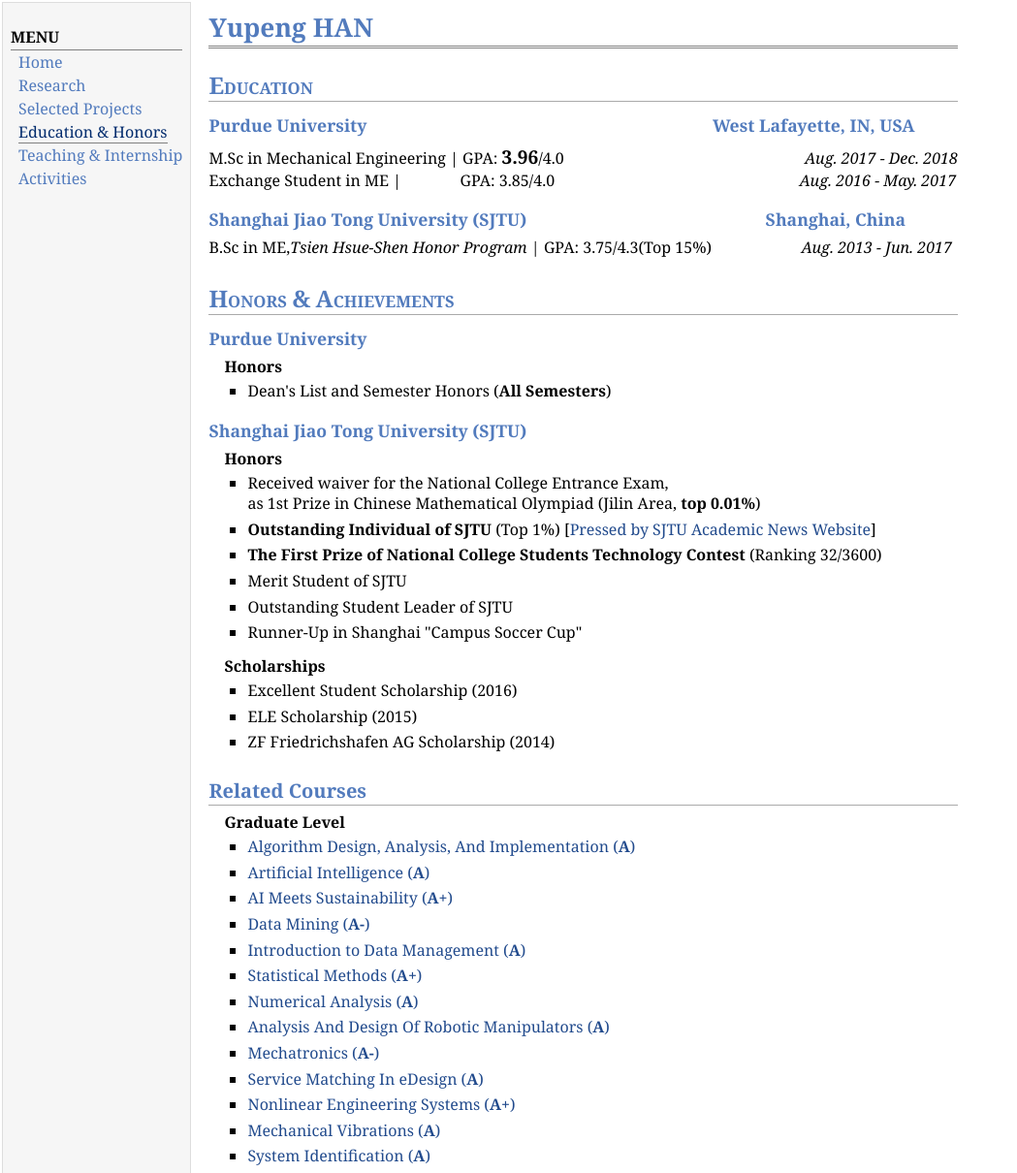
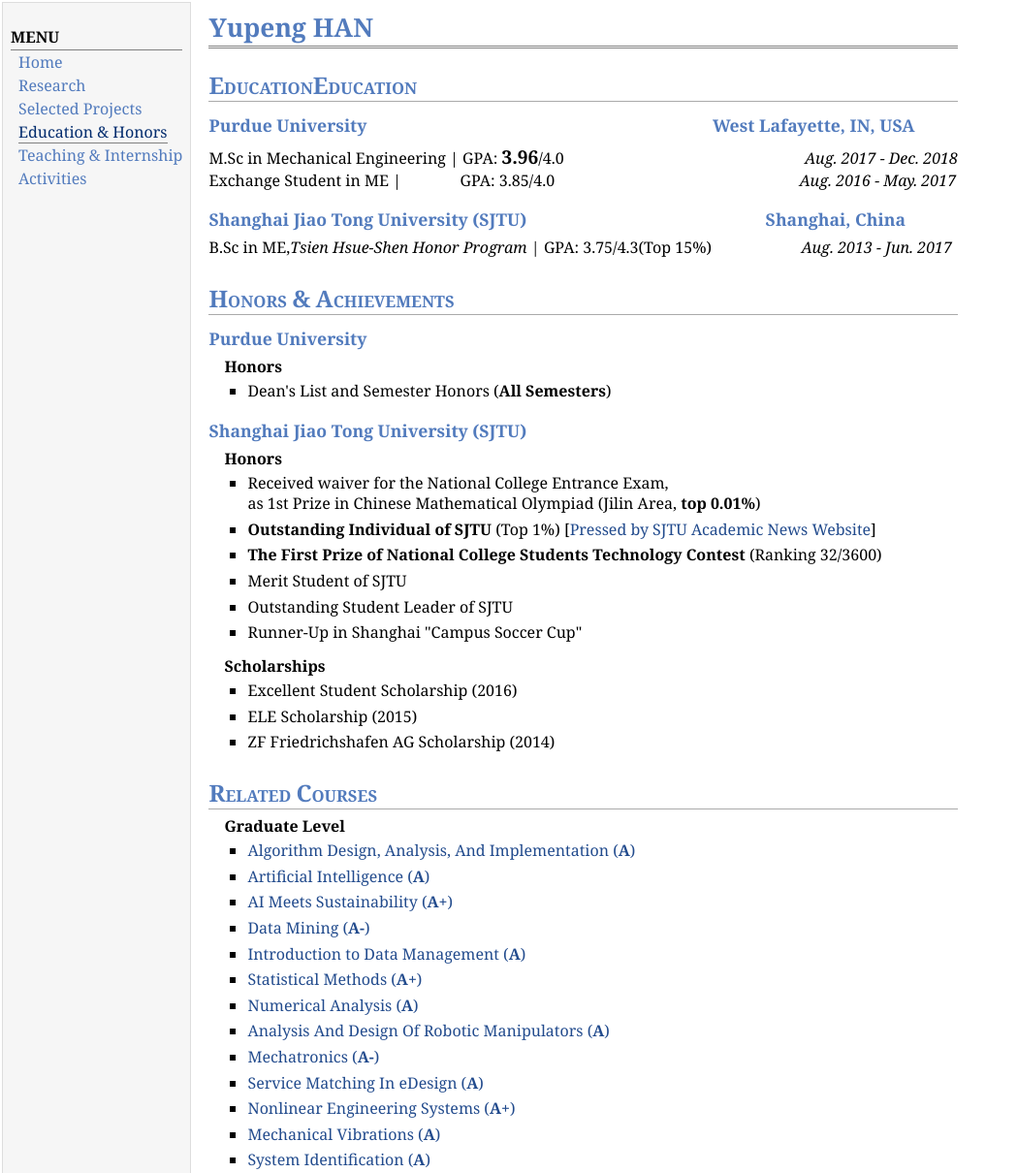
Before and after one commit to YupengHan/YupengHan.github.io, a plain HTML site: page courses.html in a window 1280 px wide. Shown: the top 1210 px of the page at 97% size, without its empty margins (0-1049 px from the left). Drawn offline with Linux system fonts and the light colour scheme.

Commit message:
courses bug

```diff
--- a/courses.html
+++ b/courses.html
@@ -32,7 +32,7 @@
 <div id="toptitle">
 <h1>Yupeng HAN </h1>
 </div>
-<h2> <big>E</big><small>DUCATION</small></h2>
+<h2><big>E</big><small>DUCATION</small><big>E</big><small>DUCATION</small></h2>
 <h3>Purdue University&emsp;&emsp;&emsp;&emsp;&emsp;&emsp;&emsp;&emsp;&emsp;&emsp;&emsp;&emsp;&emsp;&emsp;&emsp;&emsp;&emsp;&emsp;&emsp;&emsp;&nbsp;West Lafayette, IN, USA</h3>
 M.Sc in Mechanical Engineering | GPA: <BIG><b>3.96</b></BIG>/4.0 &emsp;&emsp;&emsp;&emsp;&emsp;&emsp;&emsp;&emsp;&emsp;&emsp;&emsp;&emsp;&emsp;&emsp;&emsp; <i>Aug. 2017 - Dec. 2018</i> <br />
 Exchange Student in ME | &emsp;&emsp;&emsp;&nbsp;&nbsp;GPA: 3.85/4.0 &emsp;&emsp;&emsp;&emsp;&emsp;&emsp;&emsp;&emsp;&nbsp;&emsp;&emsp;&emsp;&emsp;&emsp;&emsp;&emsp; <i>Aug. 2016 - May. 2017</i>
@@ -63,7 +63,7 @@ B.Sc in ME,<i>Tsien Hsue-Shen Honor Program</i> | GPA: 3.75/4.3(Top 15%) &emsp;&
     <li><p>ZF Friedrichshafen AG Scholarship (2014)</p></li>
 </ul>
 
-<h2>Related Courses</h2>
+<h2><big>R</big><small>ELATED</small> <big>C</big><small>OURSES</small></h2>
 <!-- <h3>Computer Science Courses</h3> -->
 &emsp;<b>Graduate Level</b> <br />
 <ul>
```
